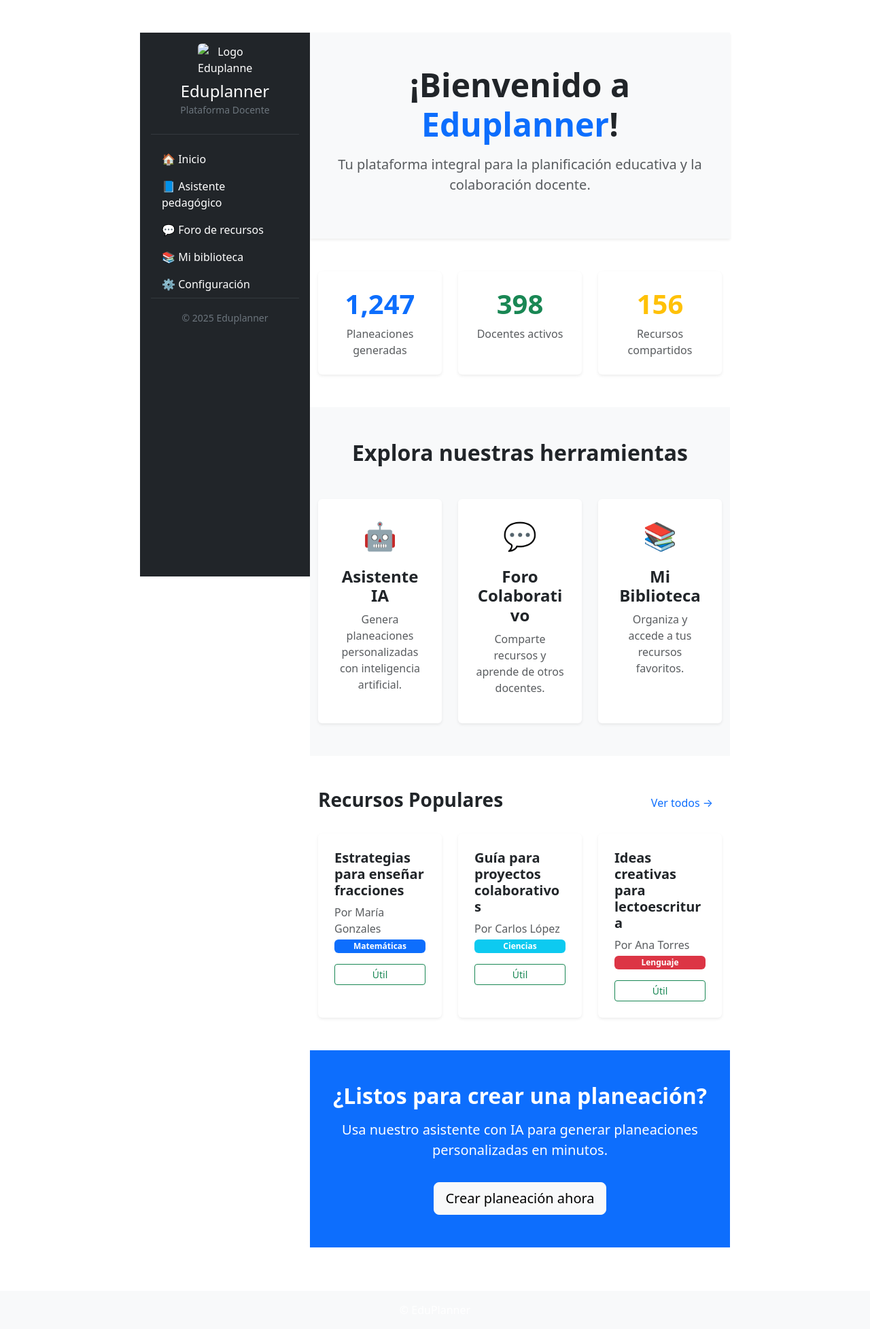
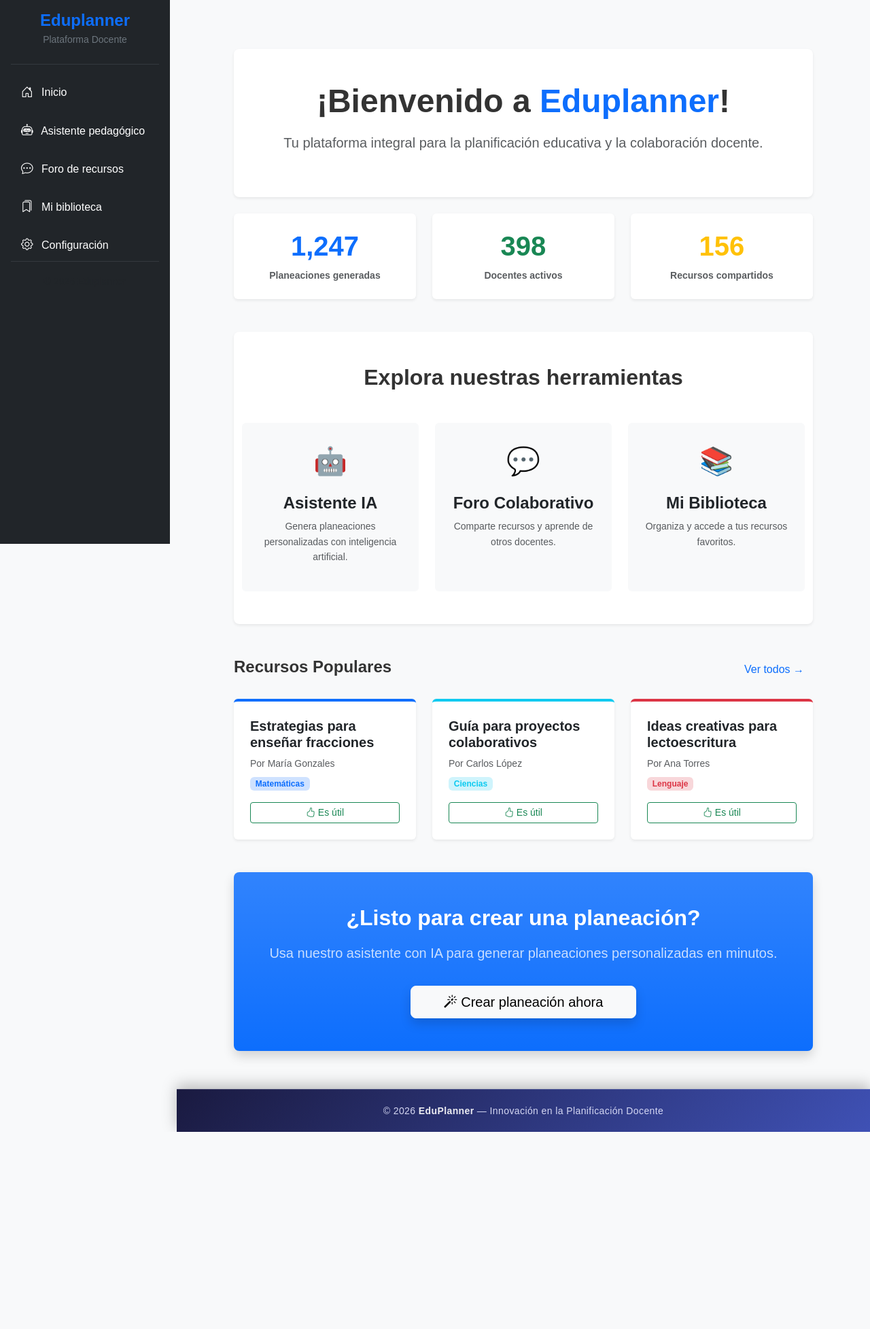
Before and after one commit to juangzj/EduPlanner, a Django app: page /eduplanner/principal/ in a window 1280 px wide. Shown: the whole page at 68% size. After the commit the page ends 1665 px from the top, so only its background shows below. Run offline with Django 5.2, Linux system fonts and the light colour scheme; the visitor is signed in with stand-in values (Sample User, id 1); some libraries are stand-ins or nearby versions.

Commit message:
Arreglo de diseño de navbar y left_sidebar

```diff
--- a/templates/base.html
+++ b/templates/base.html
@@ -5,26 +5,110 @@
 <head>
   <meta charset="UTF-8">
   <meta name="viewport" content="width=device-width, initial-scale=1.0">
-  <title>{% block title %}Mi App Django{% endblock %}</title>
+  <title>{% block title %}EduPlanner{% endblock %}</title>
+
+  <link href="https://cdn.jsdelivr.net/npm/bootstrap@5.3.2/dist/css/bootstrap.min.css" rel="stylesheet">
+  <link rel="stylesheet" href="https://cdn.jsdelivr.net/npm/bootstrap-icons@1.11.1/font/bootstrap-icons.css">
   <link rel="stylesheet" href="{% static 'css/base.css' %}">
-  <!-- Bootstrap 5 (CDN) -->
-  <link href="https://cdn.jsdelivr.net/npm/bootstrap@5.3.2/dist/css/bootstrap.min.css" rel="stylesheet">
-  <script src="https://cdn.jsdelivr.net/npm/bootstrap@5.3.2/dist/js/bootstrap.bundle.min.js"></script>
+
+  <style>
+    :root {
+      --sidebar-width: 260px;
+    }
+
+    body {
+      background-color: #f8f9fa;
+      min-height: 100vh;
+      display: flex;
+      flex-direction: column;
+      margin: 0;
+    }
+
+    /* Clase para desplazar el contenido cuando el sidebar está fijo a la izquierda */
+    @media (min-width: 992px) {
+      .main-wrapper-with-sidebar {
+        margin-left: var(--sidebar-width);
+      }
+    }
+
+    /* Espacio superior en móviles solo si el botón hamburguesa está presente */
+    @media (max-width: 991px) {
+      .sidebar-present {
+        padding-top: 60px;
+      }
+    }
+
+    /* Contenedor flexible para empujar el footer al fondo */
+    .main-content {
+      flex: 1;
+      display: flex;
+      flex-direction: column;
+      transition: margin-left 0.3s ease;
+    }
+
+    main {
+      flex: 1;
+    }
+
+    .footer-elegante {
+      background: linear-gradient(135deg, #1a1a40, #3f51b5);
+      color: #e6e8ff;
+      padding: 20px 0;
+      text-align: center;
+      box-shadow: 0 -6px 20px rgba(0, 0, 0, 0.25);
+      border-top: 1px solid rgba(255, 255, 255, 0.15);
+    }
+
+    .footer-elegante p {
+      letter-spacing: 0.4px;
+      opacity: 0.9;
+    }
+
+    .footer-elegante strong {
+      color: #ffffff;
+    }
+  </style>
 </head>
 
 <body>
 
+  {% comment %}
+  Lógica de visualización:
+  Si la ruta actual NO es 'acceso' y NO es 'registrar_usuario', mostramos el Sidebar.
+  {% endcomment %}
+  {% if request.resolver_match.url_name != 'acceso' and request.resolver_match.url_name != 'registrar_usuario' %}
+  {% include "left_sidebar.html" %}
+  {% endif %}
 
-  <!-- Contenido dinámico -->
-  <main>
-    {% block content %}{% endblock %}
-  </main>
+  <div
+    class="main-content {% if request.resolver_match.url_name != 'acceso' and request.resolver_match.url_name != 'registrar_usuario' %}main-wrapper-with-sidebar sidebar-present{% endif %}">
 
+    <div class="container mt-3">
+      {% if messages %}
+      {% for message in messages %}
+      <div class="alert alert-{{ message.tags }} alert-dismissible fade show shadow-sm" role="alert">
+        {{ message }}
+        <button type="button" class="btn-close" data-bs-dismiss="alert" aria-label="Close"></button>
+      </div>
+      {% endfor %}
+      {% endif %}
+    </div>
 
-  <!-- Footer -->
-  <footer class="bg-light text-center py-3 mt-5">
-    <p class="mb-0">&copy; EduPlanner</p>
-  </footer>
+    <main class="p-3 p-md-4">
+      {% block content %}{% endblock %}
+    </main>
+
+    <footer class="footer-elegante mt-auto">
+      <div class="container text-center">
+        <p class="mb-0 small">
+          &copy; 2026 <strong>EduPlanner</strong> — Innovación en la Planificación Docente
+        </p>
+      </div>
+    </footer>
+
+  </div>
+
+  <script src="https://cdn.jsdelivr.net/npm/bootstrap@5.3.2/dist/js/bootstrap.bundle.min.js"></script>
 </body>
 
 </html>
--- a/templates/inicio_de_sesion_pag.html
+++ b/templates/inicio_de_sesion_pag.html
@@ -4,7 +4,6 @@
 {% block title %}Iniciar Sesión{% endblock %}
 
 {% block content %}
-{% include "navbar.html" %}
 
 <style>
   body {
--- a/templates/inicio_pag.html
+++ b/templates/inicio_pag.html
@@ -1,141 +1,125 @@
 {% extends "base.html" %}
 {% load widget_tweaks %}
 
-{% block title %} Inicio {% endblock %}
+{% block title %} Inicio - Eduplanner {% endblock %}
 
 {% block content %}
-<div class="d-flex">
-  <!-- Sidebar -->
-  {% include "left_sidebar.html" %}
-
-  <!-- Contenido principal -->
-  <div class="flex-grow-1 content-area">
-    <!-- Hero -->
-    <section class="bg-light text-center py-5 shadow-sm">
+<section class="bg-white text-center py-5 shadow-sm rounded-3 mb-4">
   <div class="container">
     <h1 class="fw-bold display-5 mb-3">¡Bienvenido a <span class="text-primary">Eduplanner</span>!</h1>
     <p class="lead text-muted">
-          Tu plataforma integral para la <strong>planificación educativa</strong> y la <strong>colaboración
-            docente</strong>.
+      Tu plataforma integral para la <strong>planificación educativa</strong> y la <strong>colaboración docente</strong>.
     </p>
   </div>
 </section>
 
-    <!-- Métricas -->
-    <section class="py-5">
-      <div class="container">
+<section class="pb-5">
   <div class="row text-center g-4">
     <div class="col-md-4">
       <div class="card border-0 shadow-sm p-4 h-100">
         <h1 class="fw-bold text-primary">1,247</h1>
-              <p class="text-muted mb-0">Planeaciones generadas</p>
+        <p class="text-muted mb-0 small uppercase fw-bold">Planeaciones generadas</p>
       </div>
     </div>
     <div class="col-md-4">
       <div class="card border-0 shadow-sm p-4 h-100">
         <h1 class="fw-bold text-success">398</h1>
-              <p class="text-muted mb-0">Docentes activos</p>
+        <p class="text-muted mb-0 small uppercase fw-bold">Docentes activos</p>
       </div>
     </div>
     <div class="col-md-4">
       <div class="card border-0 shadow-sm p-4 h-100">
         <h1 class="fw-bold text-warning">156</h1>
-              <p class="text-muted mb-0">Recursos compartidos</p>
+        <p class="text-muted mb-0 small uppercase fw-bold">Recursos compartidos</p>
+      </div>
+    </div>
+  </div>
+</section>
+
+<section class="py-5 bg-white rounded-3 shadow-sm mb-4">
+  <div class="container">
+    <h2 class="fw-bold text-center mb-5">Explora nuestras herramientas</h2>
+    <div class="row g-4 text-center">
+      <div class="col-md-4">
+        <div class="card border-0 bg-light p-4 h-100 hover-zoom">
+          <div class="mb-3 fs-1">🤖</div>
+          <h4 class="fw-bold">Asistente IA</h4>
+          <p class="text-muted small">Genera planeaciones personalizadas con inteligencia artificial.</p>
+        </div>
+      </div>
+      <div class="col-md-4">
+        <div class="card border-0 bg-light p-4 h-100 hover-zoom">
+          <div class="mb-3 fs-1">💬</div>
+          <h4 class="fw-bold">Foro Colaborativo</h4>
+          <p class="text-muted small">Comparte recursos y aprende de otros docentes.</p>
+        </div>
+      </div>
+      <div class="col-md-4">
+        <div class="card border-0 bg-light p-4 h-100 hover-zoom">
+          <div class="mb-3 fs-1">📚</div>
+          <h4 class="fw-bold">Mi Biblioteca</h4>
+          <p class="text-muted small">Organiza y accede a tus recursos favoritos.</p>
         </div>
       </div>
     </div>
   </div>
 </section>
 
-    <!-- Herramientas -->
-    <section class="py-5 bg-light">
-      <div class="container">
-        <h2 class="fw-bold text-center mb-5">Explora nuestras herramientas</h2>
-        <div class="row g-4 text-center">
+<section class="py-4">
+  <div class="d-flex justify-content-between align-items-center mb-4">
+    <h3 class="fw-bold h4">Recursos Populares</h3>
+    <a href="#" class="btn btn-link text-decoration-none">Ver todos →</a>
+  </div>
+  <div class="row g-4">
     <div class="col-md-4">
-            <div class="card border-0 shadow-sm p-4 h-100">
-              <div class="mb-3 fs-1">🤖</div>
-              <h4 class="fw-bold">Asistente IA</h4>
-              <p class="text-muted">Genera planeaciones personalizadas con inteligencia artificial.</p>
+      <div class="card border-0 shadow-sm p-4 h-100 border-top border-primary border-4">
+        <h5 class="fw-bold">Estrategias para enseñar fracciones</h5>
+        <p class="text-muted small mb-1">Por María Gonzales</p>
+        <div class="mb-3">
+            <span class="badge bg-primary-subtle text-primary">Matemáticas</span>
+        </div>
+        <button class="btn btn-outline-success btn-sm mt-auto"><i class="bi bi-hand-thumbs-up"></i> Es útil</button>
       </div>
     </div>
     <div class="col-md-4">
-            <div class="card border-0 shadow-sm p-4 h-100">
-              <div class="mb-3 fs-1">💬</div>
-              <h4 class="fw-bold">Foro Colaborativo</h4>
-              <p class="text-muted">Comparte recursos y aprende de otros docentes.</p>
+      <div class="card border-0 shadow-sm p-4 h-100 border-top border-info border-4">
+        <h5 class="fw-bold">Guía para proyectos colaborativos</h5>
+        <p class="text-muted small mb-1">Por Carlos López</p>
+        <div class="mb-3">
+            <span class="badge bg-info-subtle text-info">Ciencias</span>
+        </div>
+        <button class="btn btn-outline-success btn-sm mt-auto"><i class="bi bi-hand-thumbs-up"></i> Es útil</button>
       </div>
     </div>
     <div class="col-md-4">
-            <div class="card border-0 shadow-sm p-4 h-100">
-              <div class="mb-3 fs-1">📚</div>
-              <h4 class="fw-bold">Mi Biblioteca</h4>
-              <p class="text-muted">Organiza y accede a tus recursos favoritos.</p>
+      <div class="card border-0 shadow-sm p-4 h-100 border-top border-danger border-4">
+        <h5 class="fw-bold">Ideas creativas para lectoescritura</h5>
+        <p class="text-muted small mb-1">Por Ana Torres</p>
+        <div class="mb-3">
+            <span class="badge bg-danger-subtle text-danger">Lenguaje</span>
         </div>
+        <button class="btn btn-outline-success btn-sm mt-auto"><i class="bi bi-hand-thumbs-up"></i> Es útil</button>
       </div>
     </div>
   </div>
 </section>
 
-    <!-- Recursos Populares -->
-    <section class="py-5">
+<section class="py-5 bg-primary bg-gradient text-white text-center rounded-3 shadow mt-4">
   <div class="container">
-        <div class="d-flex justify-content-between align-items-center mb-4">
-          <h3 class="fw-bold">Recursos Populares</h3>
-          <a href="#" class="btn btn-link text-decoration-none">Ver todos →</a>
-        </div>
-        <div class="row g-4">
-          <div class="col-md-4">
-            <div class="card border-0 shadow-sm p-4 h-100">
-              <h5 class="fw-bold">Estrategias para enseñar fracciones</h5>
-              <p class="text-muted mb-1">Por María Gonzales</p>
-              <span class="badge bg-primary mb-3">Matemáticas</span>
-              <button class="btn btn-outline-success btn-sm">Útil</button>
-            </div>
-          </div>
-          <div class="col-md-4">
-            <div class="card border-0 shadow-sm p-4 h-100">
-              <h5 class="fw-bold">Guía para proyectos colaborativos</h5>
-              <p class="text-muted mb-1">Por Carlos López</p>
-              <span class="badge bg-info mb-3">Ciencias</span>
-              <button class="btn btn-outline-success btn-sm">Útil</button>
-            </div>
-          </div>
-          <div class="col-md-4">
-            <div class="card border-0 shadow-sm p-4 h-100">
-              <h5 class="fw-bold">Ideas creativas para lectoescritura</h5>
-              <p class="text-muted mb-1">Por Ana Torres</p>
-              <span class="badge bg-danger mb-3">Lenguaje</span>
-              <button class="btn btn-outline-success btn-sm">Útil</button>
-            </div>
-          </div>
-        </div>
+    <h2 class="fw-bold mb-3">¿Listo para crear una planeación?</h2>
+    <p class="lead opacity-75">Usa nuestro asistente con IA para generar planeaciones personalizadas en minutos.</p>
+    <a href="{% url 'crear_planeacion_clase_gaide' %}" class="btn btn-light btn-lg mt-3 px-5 shadow">
+        <i class="bi bi-magic"></i> Crear planeación ahora
+    </a>
   </div>
 </section>
 
-    <!-- CTA -->
-    <section class="py-5 bg-primary text-white text-center">
-      <div class="container">
-        <h2 class="fw-bold mb-3">¿Listos para crear una planeación?</h2>
-        <p class="lead">Usa nuestro asistente con IA para generar planeaciones personalizadas en minutos.</p>
-        <a href="#" class="btn btn-light btn-lg mt-3">Crear planeación ahora</a>
-      </div>
-    </section>
-  </div>
-</div>
-
 <style>
-  /* Ajuste general de la zona de contenido */
-  .content-area {
-    margin-left: 250px;
-    transition: margin-left 0.3s ease;
+    .hover-zoom {
+        transition: transform 0.3s ease;
     }
-
-  /* En pantallas pequeñas, el contenido ocupa todo el ancho */
-  @media (max-width: 992px) {
-    .content-area {
-      margin-left: 0 !important;
-    }
+    .hover-zoom:hover {
+        transform: translateY(-5px);
     }
 </style>
 {% endblock %}
--- a/templates/left_sidebar.html
+++ b/templates/left_sidebar.html
@@ -1,64 +1,82 @@
-<!-- Sidebar fijo en pantallas grandes -->
 <div class="d-flex flex-column flex-shrink-0 bg-dark text-white p-3 vh-100 position-fixed d-none d-lg-block"
-  style="width: 250px;" id="sidebar">
-  <!-- Logo y título -->
+  style="width: 250px; z-index: 1030;" id="sidebar">
+
   <div class="mb-4 text-center">
-    <img src="" alt="Logo Eduplanner" class="img-fluid rounded mb-2" style="max-width:80px;">
-    <h4 class="mb-0">Eduplanner</h4>
+    <h4 class="mb-0 text-primary fw-bold">Eduplanner</h4>
     <small class="text-secondary">Plataforma Docente</small>
   </div>
 
   <hr class="border-secondary">
 
-  <!-- Links de navegación -->
-  <nav class="nav flex-column">
-    <a href="#" class="nav-link text-white">🏠 Inicio</a>
-    <a href="#" class="nav-link text-white">📘 Asistente pedagógico</a>
-    <a href="#" class="nav-link text-white">💬 Foro de recursos</a>
-    <a href="#" class="nav-link text-white">📚 Mi biblioteca</a>
-    <a href="#" class="nav-link text-white">⚙️ Configuración</a>
+  <nav class="nav flex-column gap-2">
+    <a href="{% url 'principal' %}" class="nav-link text-white hover-effect">
+      <i class="bi bi-house-door me-2"></i> Inicio
+    </a>
+    <a href="{% url 'crear_planeacion_clase_gaide' %}" class="nav-link text-white hover-effect">
+      <i class="bi bi-robot me-2"></i> Asistente pedagógico
+    </a>
+    <a href="#" class="nav-link text-white hover-effect">
+      <i class="bi bi-chat-dots me-2"></i> Foro de recursos
+    </a>
+    <a href="#" class="nav-link text-white hover-effect">
+      <i class="bi bi-bookmarks me-2"></i> Mi biblioteca
+    </a>
+    <a href="#" class="nav-link text-white hover-effect">
+      <i class="bi bi-gear me-2"></i> Configuración
+    </a>
   </nav>
 
   <hr class="border-secondary mt-auto">
 
-  <!-- Footer -->
-  <div class="text-center mt-3">
-    <small class="text-secondary">© 2025 Eduplanner</small>
+  <div class="text-center pb-2">
+    <small class="text-muted">© 2026 Eduplanner</small>
   </div>
 </div>
 
-<!-- Botón hamburguesa en móviles -->
-<button class="btn btn-dark d-lg-none position-fixed top-0 start-0 m-3 rounded-circle shadow" type="button"
-  data-bs-toggle="offcanvas" data-bs-target="#offcanvasSidebar" aria-controls="offcanvasSidebar" id="menuToggle">
-  ☰
+<button class="btn btn-primary d-lg-none position-fixed top-0 start-0 m-3 rounded-circle shadow" type="button"
+  data-bs-toggle="offcanvas" data-bs-target="#offcanvasSidebar" style="z-index: 2000; width: 45px; height: 45px;">
+  <i class="bi bi-list"></i>
 </button>
 
-<!-- Sidebar Offcanvas (para móviles) -->
-<div class="offcanvas offcanvas-start bg-dark text-white" tabindex="-1" id="offcanvasSidebar">
-  <div class="offcanvas-header">
-    <h5 class="offcanvas-title">Eduplanner</h5>
+<div class="offcanvas offcanvas-start bg-dark text-white" tabindex="-1" id="offcanvasSidebar" style="width: 280px;">
+  <div class="offcanvas-header border-bottom border-secondary">
+    <h5 class="offcanvas-title text-primary fw-bold">Eduplanner</h5>
     <button type="button" class="btn-close btn-close-white" data-bs-dismiss="offcanvas"></button>
   </div>
   <div class="offcanvas-body">
-    <nav class="nav flex-column">
-      <a href="#" class="nav-link text-white">🏠 Inicio</a>
-      <a href="#" class="nav-link text-white">📘 Asistente pedagógico</a>
-      <a href="#" class="nav-link text-white">💬 Foro de recursos</a>
-      <a href="#" class="nav-link text-white">📚 Mi biblioteca</a>
-      <a href="#" class="nav-link text-white">⚙️ Configuración</a>
+    <nav class="nav flex-column gap-3">
+      <a href="{% url 'principal' %}" class="nav-link text-white fs-5">
+        <i class="bi bi-house-door me-2"></i> Inicio
+      </a>
+      <a href="{% url 'crear_planeacion_clase_gaide' %}" class="nav-link text-white fs-5">
+        <i class="bi bi-robot me-2"></i> Asistente pedagógico
+      </a>
+      <a href="#" class="nav-link text-white fs-5">
+        <i class="bi bi-chat-dots me-2"></i> Foro de recursos
+      </a>
+      <a href="#" class="nav-link text-white fs-5">
+        <i class="bi bi-bookmarks me-2"></i> Mi biblioteca
+      </a>
+      <a href="#" class="nav-link text-white fs-5">
+        <i class="bi bi-gear me-2"></i> Configuración
+      </a>
     </nav>
   </div>
 </div>
 
 <style>
-  /* Botón hamburguesa siempre visible encima de todo */
-  #menuToggle {
-    z-index: 2000;
-    width: 50px;
-    height: 50px;
-    font-size: 1.2rem;
-    display: flex;
-    align-items: center;
-    justify-content: center;
+  /* Efecto simple para los links */
+  .nav-link {
+    border-radius: 8px;
+    transition: all 0.2s ease;
+    padding: 10px 15px;
+  }
+  .nav-link:hover {
+    background-color: rgba(255, 255, 255, 0.1);
+    color: #0d6efd !important;
+  }
+  /* Iconos un poco más grandes */
+  .nav-link i {
+    font-size: 1.1rem;
   }
 </style>
```
Also changed, not shown: planeaciones_de_clases/templates/planeacion_de_clases_pags/formulario_ceacion_estructura_clase_gaide.html (+56 -49 lines), usuario/templates/registrar_usuario_pag.html (+118 -38 lines). Lines whose indentation alone changed are shown as unchanged.
